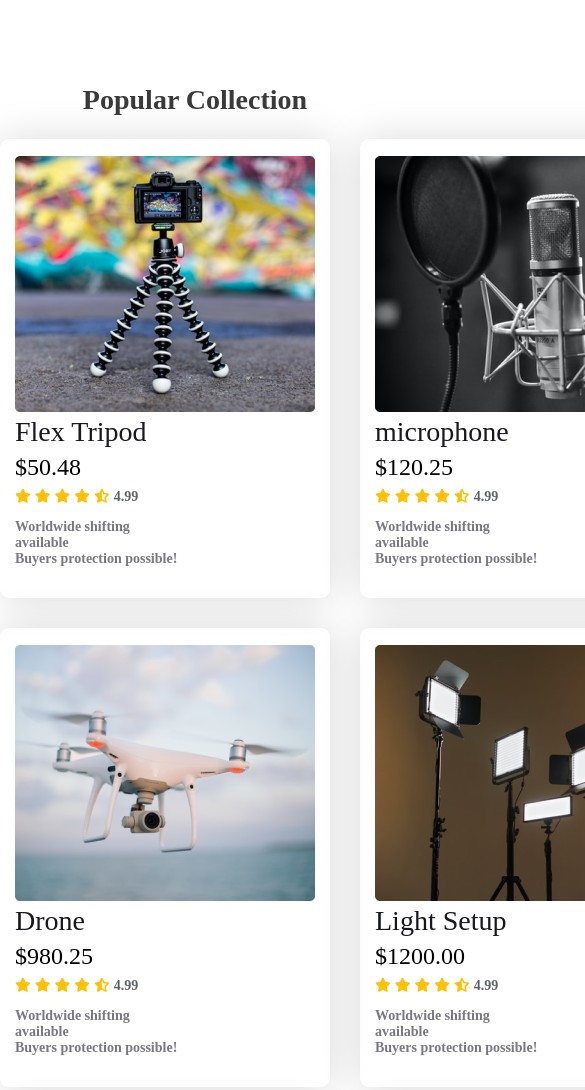
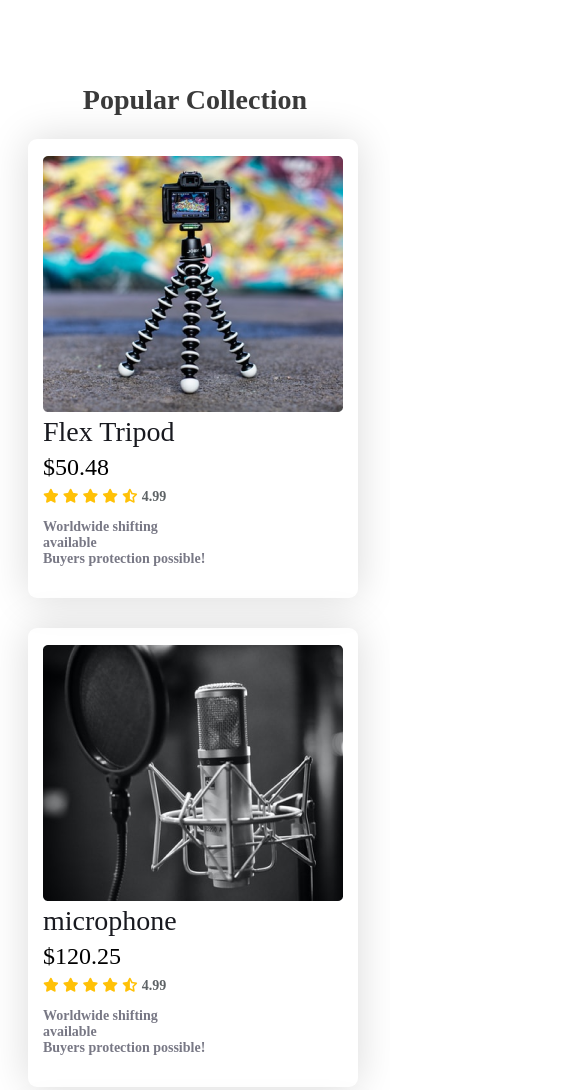
Before and after one commit to rifatsamjid/influencer-gear, a plain HTML site: page index.html in a window 390 px wide. Shown: the part 2340-3430 px from the top of the page, 585 px wide, since content can reach past the window. Drawn offline with Linux system fonts and the light colour scheme.

Commit message:
creat a responsiv in collection

```diff
--- a/styles/styles.css
+++ b/styles/styles.css
@@ -197,5 +197,9 @@ main {
      .logo-image {
         width: 50%;
      }
+     .Collection-container {
+        grid-template-columns: 1fr;
+        margin-left: 28px;
+     }
 
 }
```
